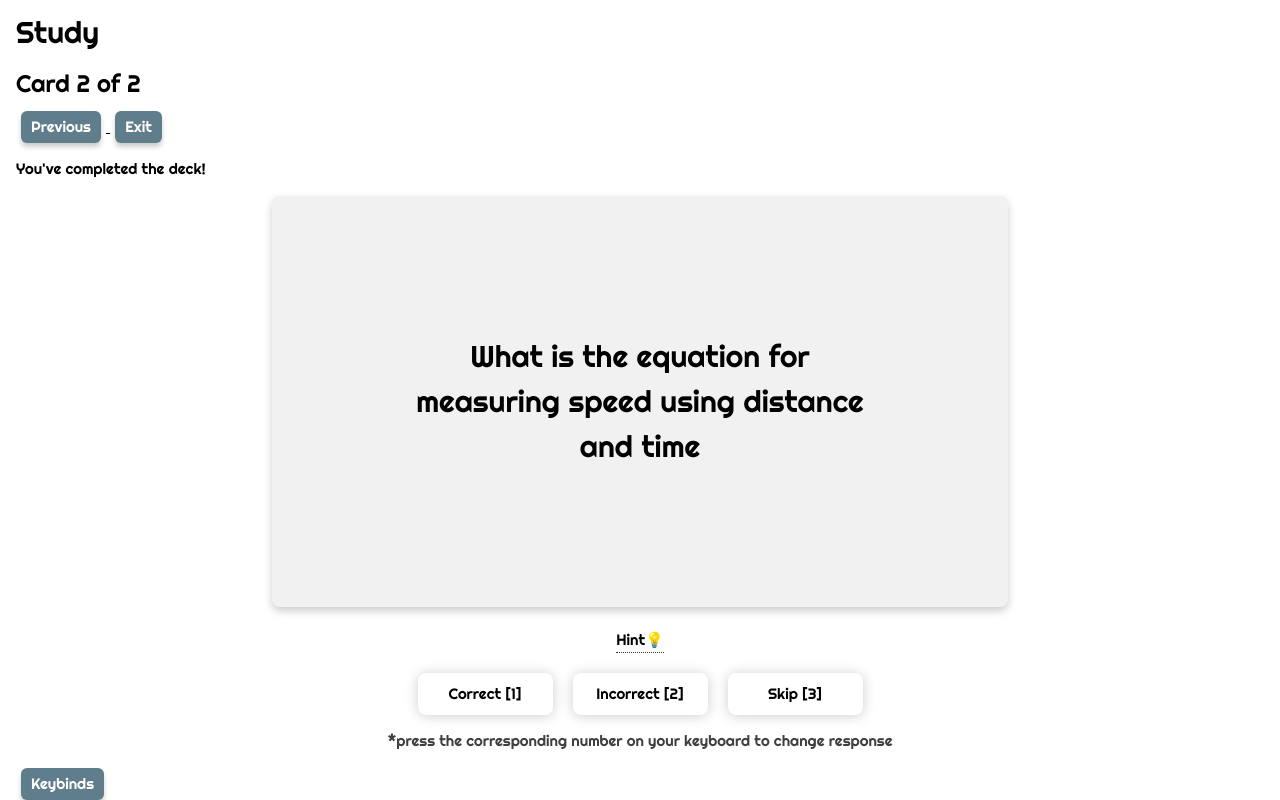
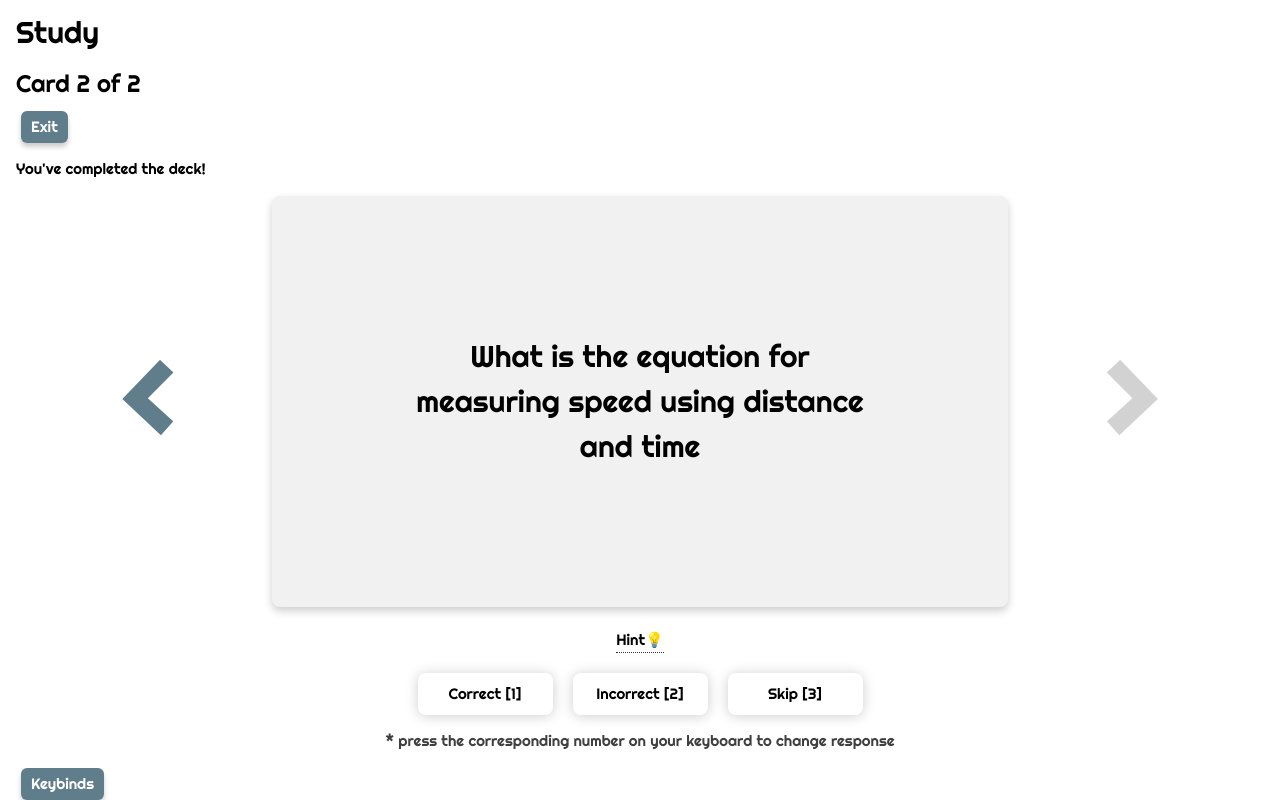
Before and after one commit to Sho-Wadamori/Flashcard, a Flask app: page /decks/1/study/1/ in a window 1280 px wide. Shown: the part 195-995 px from the top of the page. Run offline with Flask 3, Linux system fonts and the light colour scheme; data comes from the database, SQL or seed files in the repository.

Commit message:
moved next/previous buttons to either sides of the card, changed their button text to < and >

```diff
--- a/static/style.css
+++ b/static/style.css
@@ -833,6 +833,49 @@ tr:nth-child(even) {
 .homepage-body {
   padding: 0 400px;
 }
+
+
+
+/* ----- Next/Prev Buttons ----- */
+.card-container {
+  position: relative;
+}
+/* position next/prev buttons relative to the card container */
+#prev_button, #next_button {
+  position: absolute;
+  top: 50%;
+  font-size: clamp(70px, 10vw, 192px);
+  transform: translateY(-50%);
+  background-color: transparent;
+  box-shadow: none;
+  color: #607d8b;
+}
+/* disabled next/prev buttons */
+#prev_button:disabled, #next_button:disabled {
+  color: #a1a1a179;
+  cursor: not-allowed;
+}
+/* previous button */
+#prev_button {
+  left: 0;
+  width: 20vw;
+  text-align: center;
+}
+/* next button */
+#next_button {
+  right: 0;
+  width: 20vw;
+  text-align: center;
+}
+
+@media (min-width: 1921px) {
+  #prev_button, #next_button {
+    width: 384px;
+  }
+}
+
+
+
 .profile-btn {
   padding: 13px 19px !important;
   padding-right: 24px !important;
--- a/templates/card.html
+++ b/templates/card.html
@@ -3,33 +3,45 @@
 {% block title %}Study{% endblock %}
 
 {% block body %}
+
 <h2>Study</h2>
 
 <h3>Card {{ index + 1 }} of {{ total }}</h3>
 
+{% if index + 1 >= total %}
+  <button id="exit_button" form="responseForm" type="submit">Exit</button>
+  <p>You've completed the deck!</p>
+{% endif %}
+
+
+<div class="card-container">
   <!-- Previous card button -->
   {% if index > 0 %}
     <a href="{{ url_for('Study', id=deck_id, index=index - 1) }}">
-      <button id="prev_button">Previous</button>
+      <button id="prev_button"><</button>
     </a>
-  {% endif %}
-
-  <!-- Next card button -->
-  {% if index + 1 < total %}
-    <button id="next_button" form="responseForm" type="submit">Next</button>
   {% else %}
-    <button id="exit_button" form="responseForm" type="submit">Exit</button>
-    <p>You've completed the deck!</p>
+    <button id="prev_button" disabled><</button>
   {% endif %}
 
   <!-- Show answer -->
   {% if cards %}
   <button class="card button-ignore" id="card_click" onclick="clickAction()" data-question="{{ cards[1] }}" data-answer="{{ cards[2] }}">
       <h2 class="scientific" id="card">{{ cards[1] }}</h2>
-    </button><br>
+    </button>
+  {% endif %}
 
-    {% if cards[4] %}
-      <div class="tooltip" style="cursor: help;">
+  <!-- Next card button -->
+  {% if index + 1 < total %}
+    <button id="next_button" form="responseForm" type="submit">></button>
+  {% else %}
+    <button id="next_button" form="responseForm" type="submit" disabled>></button>
+  {% endif %}
+</div>
+
+<!-- if hint exists -->
+{% if cards and cards[4] %}
+  <br><div class="tooltip" style="cursor: help;">
     Hint💡<span class="tooltiptext scientific" id="hint">{{ cards[4] }}</span>
   </div>
 {% endif %}
@@ -46,20 +58,11 @@
     <input type="radio" id="skip" name="response" value="skip">
     <label for="skip">Skip [3]</label>
   </div>
-      <p id="keybindhint" style="text-align: center; color: rgb(63, 63, 63);">*press the corresponding number on your keyboard to change response</p>
+  <p id="keybindhint" style="text-align: center; color: rgb(63, 63, 63);">* press the corresponding number on your keyboard to change response</p>
 </form>
+
+<!-- Keybinds Help -->
 <button onclick="openPopupTab('studykeys');">Keybinds</button>
-
-  {% else %}
-    <p>No cards in this deck.</p>
-  {% endif %}
-
-
-
-
-
-
-
 
 
 
```
Lines whose indentation alone changed are shown as unchanged.
